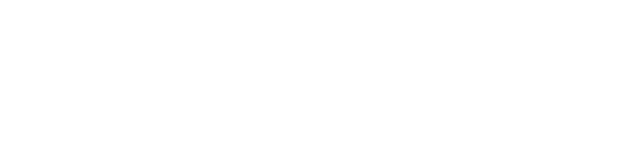
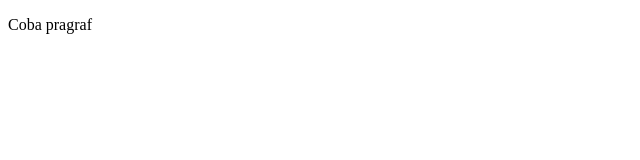
Before and after one commit to andydch/dev01, a plain HTML site: page index.html in a window 1280 px wide. Shown: the whole page, without its empty margins (0-640 px from the left). Drawn offline with Linux system fonts and the light colour scheme.

Commit message:
tambah paragraf

```diff
--- a/index.html
+++ b/index.html
@@ -6,5 +6,7 @@
 		<meta name="viewport" content="width=device-width, initial-scale=1.0" />
 		<title>Test GIT</title>
 	</head>
-	<body></body>
+	<body>
+        <p>Coba pragraf</p>
+    </body>
 </html>
```
